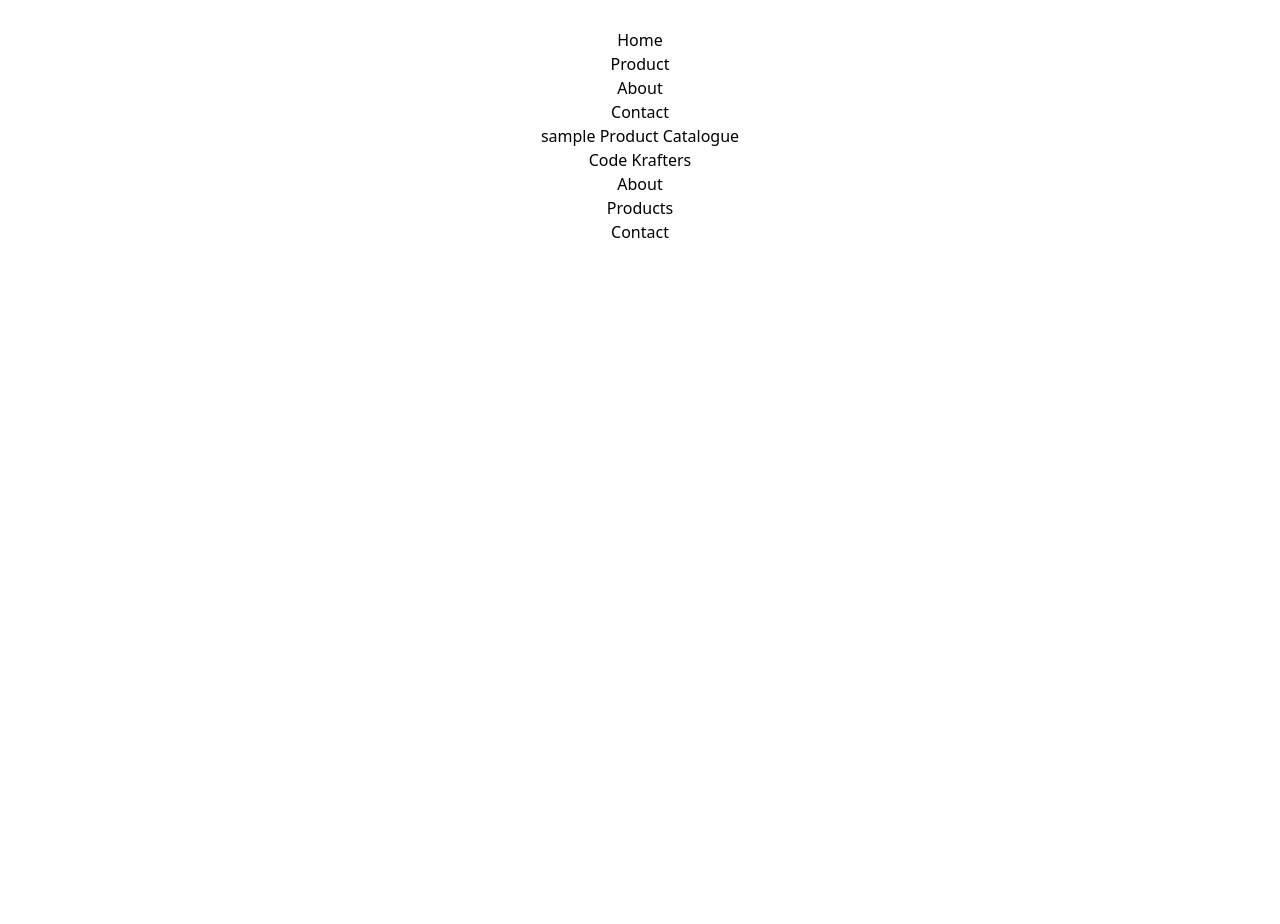
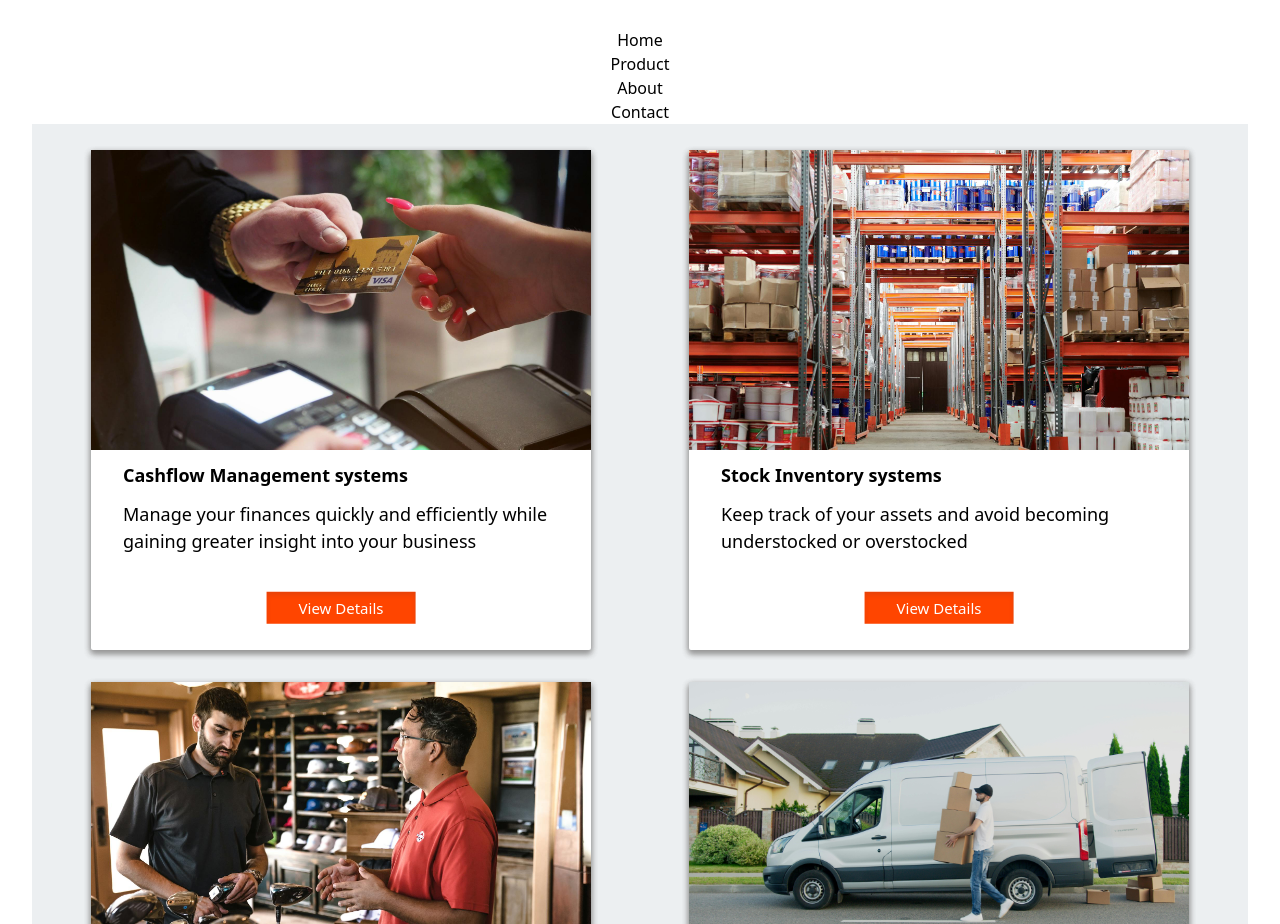
Before and after one commit to emigri/codeKrafters, a React (Vite) app: page /ProductCatalogue in a window 1280 px wide. Shown: the part 3700-4624 px from the top of the page. Before the commit the page ends 3976 px from the top, so only its background shows below. Built offline with nearby package versions, Linux system fonts and the light colour scheme.

Commit message:
Product page added

```diff
--- a/src/components/pages/Product-Catalogue.jsx
+++ b/src/components/pages/Product-Catalogue.jsx
@@ -1,9 +1,64 @@
+import { useState } from 'react'
+
+import ProductsData from '../Products.json';
+import SiteContentData from '../SiteContent.json';
+import Wrapper from './Wrapper'
+import ProductCard from './Product-Card';
+import ProductDetails from './Product-Details';
+
+function ProductCatalogue (){
+   // Initialise state of the Site Content Data json (single site content object)
+   const [siteContent, setSiteContent] = useState(SiteContentData);
+
+   // Initialise state of the Product Data json (array of product objects)
+   const [products, setProducts] = useState(ProductsData);
+
+   // Initialise state of the Selected Product (for display in the Product Details Modal)
+   const [selectedProduct, setSelectedProduct] = useState(ProductsData[0]);
+
+   // Initialise the Product Details Modal (popup)
+   const [openModal_ProductDetails, setOpenModal_ProductDetails,] = useState(false);
 
 
-function ProductCatalogue (){
 
+   // View Selected Product in the Product Details Modal
+   const viewSelectedProduct = (id) => {
+
+       // Set data for the Product Details Modal
+       const newSelectedProduct = ProductsData.filter((item) => item.id === id);
+       setSelectedProduct(newSelectedProduct[0])
+
+       // Make the Product Details Modal visible
+       setOpenModal_ProductDetails(true)
+   };
     return (
-        <h1>sample Product Catalogue</h1>
+        <>
+        <Wrapper>
+        {products.map((item) => (
+            <ProductCard
+            viewSelectedProduct={viewSelectedProduct}
+            id={item.id}
+            key={item.id}
+            name={item.name}
+            image1={item.image1}
+            description={item.description}
+        />))}
+        </Wrapper>
+        <ProductDetails
+        open={openModal_ProductDetails}
+        onClose={() => setOpenModal_ProductDetails(false)}
+
+        id={selectedProduct.id}
+        name={selectedProduct.name}
+        description={selectedProduct.description}
+        features={selectedProduct.features}
+        image1={selectedProduct.image1}
+        image2={selectedProduct.image2}
+        websitePrice={selectedProduct.websitePrice}
+        mobilePrice={selectedProduct.mobilePrice}
+        developmentDays={selectedProduct.developmentDays}
+        />
+        </>
     );
 }
 
```
